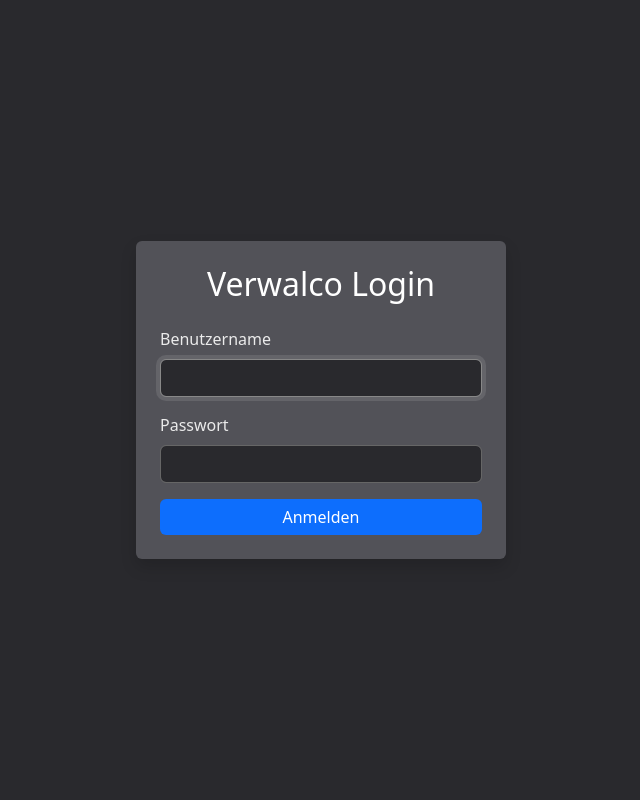
After one commit to NovaRecords/Verwalco, a Flask app: page /login in a window 1280 px wide. The commit adds this page. Shown: the whole page, without its empty margins (319-959 px from the left). Run offline with Flask 3, Linux system fonts and the light colour scheme.

Commit message:
added login function

```diff
--- a/app.py
+++ b/app.py
@@ -1,9 +1,26 @@
-from flask import Flask, render_template, request, jsonify
+from flask import Flask, render_template, request, jsonify, redirect, url_for, session
 from peewee import *
 from datetime import datetime
 from playhouse.shortcuts import model_to_dict
+from functools import wraps
+import os
 
 app = Flask(__name__)
+app.secret_key = 'dein-geheimer-schluessel'  # Ändern Sie dies zu einem sicheren Schlüssel
+app.config['SESSION_COOKIE_HTTPONLY'] = True
+app.config['PERMANENT_SESSION_LIFETIME'] = 1800  # 30 Minuten Session-Timeout
+
+ADMIN_USERNAME = "nova1006"
+ADMIN_PASSWORD = "A9jutk@100605"
+
+def login_required(f):
+    @wraps(f)
+    def decorated_function(*args, **kwargs):
+        if 'user' not in session:
+            return redirect('/login')
+        return f(*args, **kwargs)
+    return decorated_function
+
 db = SqliteDatabase('kosten.db')
 
 class BaseModel(Model):
@@ -21,8 +38,42 @@ class Kosten(BaseModel):
     class Meta:
         table_name = 'kosten'
 
+@app.route('/login', methods=['GET', 'POST'])
+def login():
+    if 'user' in session:
+        return redirect('/')
+
+    if request.method == 'POST':
+        username = request.form.get('username')
+        password = request.form.get('password')
+
+        if username == ADMIN_USERNAME and password == ADMIN_PASSWORD:
+            session['user'] = username
+            return redirect('/')
+
+    return render_template('login.html')
+
+@app.route('/logout')
+def logout():
+    session.pop('user', None)
+    return redirect('/login')
+
+@app.route('/')
+@login_required
+def index():
+    return render_template('index.html')
+
 @app.before_request
 def before_request():
+    if not request.endpoint:
+        return
+
+    if request.endpoint.startswith('static'):
+        return
+
+    if request.endpoint != 'login' and 'user' not in session:
+        return redirect('/login')
+
     db.connect(reuse_if_open=True)
 
 @app.after_request
@@ -30,28 +81,20 @@ def after_request(response):
     db.close()
     return response
 
-# Erstelle die Tabellen beim Start
-db.connect()
-db.create_tables([Kosten])
-db.close()
-
-@app.route('/')
-def index():
-    return render_template('index.html')
-
 @app.route('/api/kosten', methods=['GET'])
+@login_required
 def get_kosten():
     kosten = list(Kosten.select().order_by(Kosten.konto, Kosten.position, Kosten.zahlungstag))
     return jsonify([model_to_dict(k) for k in kosten])
 
 @app.route('/api/kosten', methods=['POST'])
+@login_required
 def add_kosten():
     try:
         data = request.get_json()
         if not all(key in data for key in ['bezeichnung', 'betrag', 'zahlungstag', 'konto']):
             return jsonify({'success': False, 'error': 'Fehlende Felder'}), 400
 
-        # Get the maximum position for the given konto
         max_position = (Kosten
                        .select(fn.MAX(Kosten.position))
                        .where(Kosten.konto == data['konto'])
@@ -75,6 +118,7 @@ def add_kosten():
         return jsonify({'success': False, 'error': str(e)}), 500
 
 @app.route('/api/kosten/<int:id>', methods=['PUT'])
+@login_required
 def update_kosten(id):
     try:
         data = request.get_json()
@@ -100,6 +144,7 @@ def update_kosten(id):
         return jsonify({'success': False, 'error': str(e)}), 500
 
 @app.route('/api/kosten/<int:id>', methods=['DELETE'])
+@login_required
 def delete_kosten(id):
     try:
         kosten = Kosten.get_or_none(Kosten.id == id)
@@ -112,6 +157,7 @@ def delete_kosten(id):
         return jsonify({'success': False, 'error': str(e)}), 500
 
 @app.route('/api/kosten/reorder', methods=['POST'])
+@login_required
 def reorder_kosten():
     try:
         data = request.get_json()
@@ -123,4 +169,7 @@ def reorder_kosten():
         return jsonify({'success': False, 'error': str(e)}), 500
 
 if __name__ == '__main__':
+    db.connect()
+    db.create_tables([Kosten])
+    db.close()
     app.run(host='0.0.0.0', port=8000, debug=False)
--- /dev/null
+++ b/templates/login.html
@@ -0,0 +1,72 @@
+<!DOCTYPE html>
+<html lang="de">
+<head>
+    <meta charset="UTF-8">
+    <meta name="viewport" content="width=device-width, initial-scale=1.0">
+    <title>Login - Verwalco</title>
+    <link href="https://cdn.jsdelivr.net/npm/bootstrap@5.3.2/dist/css/bootstrap.min.css" rel="stylesheet">
+    <style>
+        body {
+            background-color: #29292d;
+            color: #ebebeb;
+            height: 100vh;
+            display: flex;
+            align-items: center;
+            justify-content: center;
+        }
+        .login-container {
+            width: 100%;
+            max-width: 400px;
+            padding: 15px;
+        }
+        .card {
+            background-color: #525258;
+            color: #ffffff;
+            border: none;
+        }
+        .form-control {
+            background-color: #29292d;
+            border-color: #666;
+            color: #ffffff;
+        }
+        .form-control:focus {
+            background-color: #29292d;
+            border-color: #888;
+            color: #ffffff;
+            box-shadow: 0 0 0 0.25rem rgba(255, 255, 255, 0.1);
+        }
+        .form-label {
+            color: #ebebeb;
+        }
+        .btn-primary {
+            background-color: #0d6efd;
+            border: none;
+        }
+        .btn-primary:hover {
+            background-color: #0b5ed7;
+        }
+    </style>
+</head>
+<body>
+    <div class="login-container">
+        <div class="card shadow">
+            <div class="card-body p-4">
+                <h2 class="text-center mb-4">Verwalco Login</h2>
+                <form method="POST" action="/login">
+                    <div class="mb-3">
+                        <label for="username" class="form-label">Benutzername</label>
+                        <input type="text" class="form-control" id="username" name="username" required autofocus>
+                    </div>
+                    <div class="mb-3">
+                        <label for="password" class="form-label">Passwort</label>
+                        <input type="password" class="form-control" id="password" name="password" required>
+                    </div>
+                    <div class="d-grid gap-2">
+                        <button type="submit" class="btn btn-primary">Anmelden</button>
+                    </div>
+                </form>
+            </div>
+        </div>
+    </div>
+</body>
+</html>
```
Also changed, not shown: templates/index.html (+11 -2 lines).
